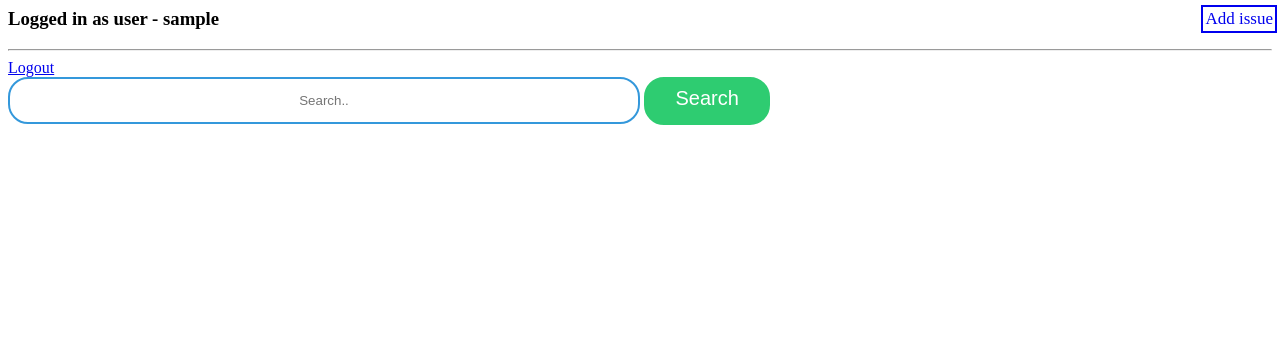
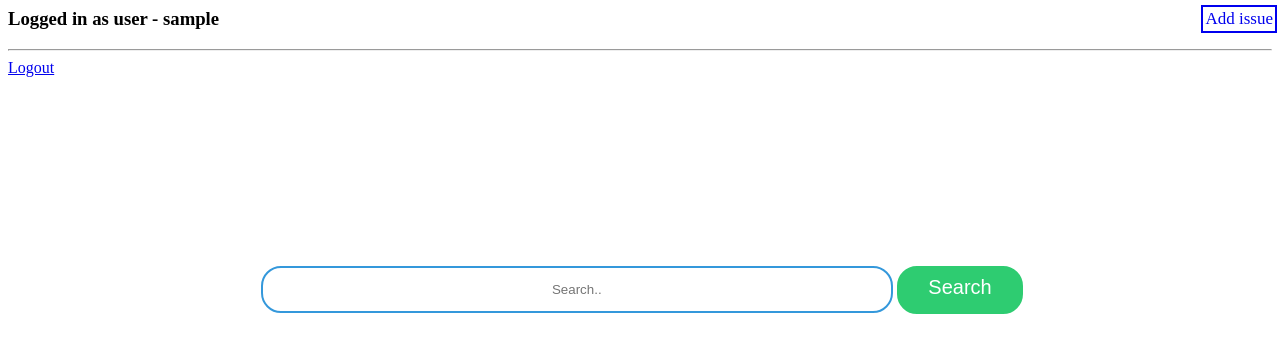
Before and after one commit to Ashumishra01999/KnowledgeBase, a PHP site: page /dashboard.php in a window 1280 px wide. Shown: the top 353 px of the page. Run offline with PHP 8.4, Linux system fonts and the light colour scheme; the visitor is signed in with stand-in values (Sample User, id 1).

Commit message:
alter style file

```diff
--- a/style.css
+++ b/style.css
@@ -117,6 +117,8 @@
   display: inline-block;
   /* margin: 2% auto; */
   text-align: center;
+  margin-top: 15%;
+  margin-left: 20%;
   border: 2px solid #3498db;
   padding: 14px 10px;
   width: 50%;
@@ -124,5 +126,4 @@
   color: black;
   border-radius: 20px;
 }
-
 /* } */
```
